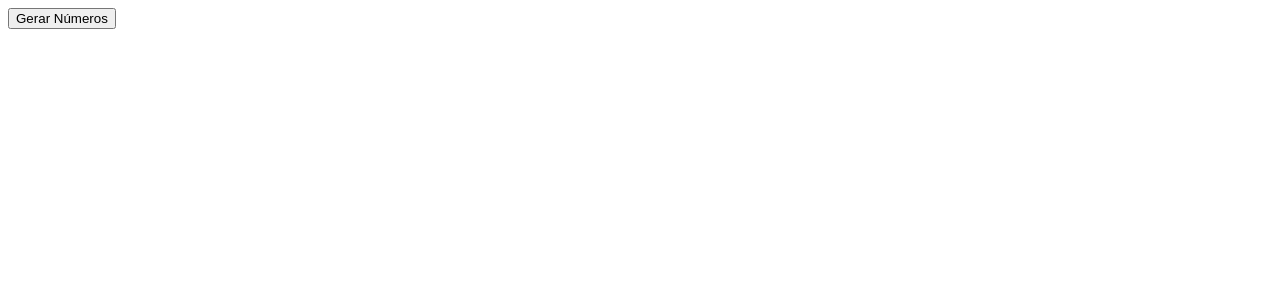
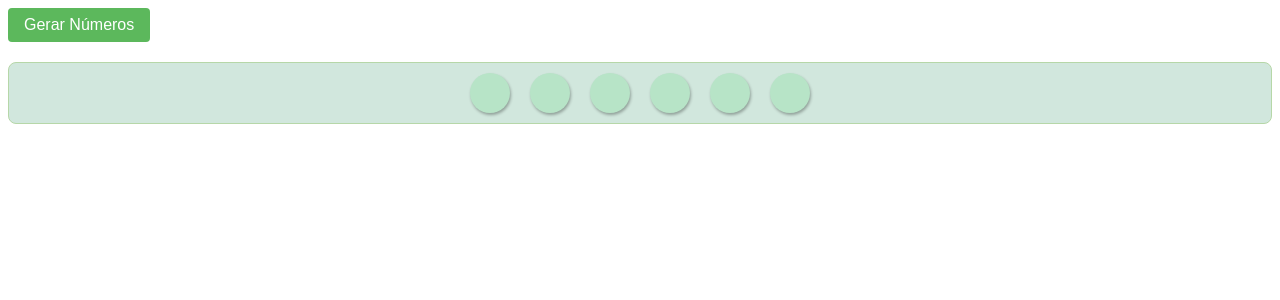
Before and after one commit to tfalc/sortedNumber, an Angular app: page / in a window 1280 px wide. Shown: the top 300 px of the page. Built offline with nearby package versions, Linux system fonts and the light colour scheme.

Commit message:
Update styles.css

```diff
--- a/src/styles.css
+++ b/src/styles.css
@@ -1 +1,55 @@
 /* You can add global styles to this file, and also import other style files */
+.number-container {
+    display: flex;
+    flex-wrap: wrap;
+    justify-content: center;
+    background-color: #d1e7dd;
+    border: 1px solid #b6d7a8;
+    border-radius: 8px;
+    padding: 10px;
+    margin-top: 20px;
+}
+
+.number {
+    background-color: #b7e4c7;
+    color: #385a50;
+    font-size: 24px;
+    width: 40px;
+    height: 40px;
+    border-radius: 50%;
+    margin: 0 10px;
+    display: flex;
+    justify-content: center;
+    align-items: center;
+    box-shadow: 1px 2px 3px rgba(0, 0, 0, 0.3);
+  }
+
+.number-container span {
+    display: inline-block;
+    width: 40px;
+    height: 40px;
+    background-color: #9bc1bc;
+    border-radius: 50%;
+    text-align: center;
+    line-height: 40px;
+    font-size: 20px;
+    margin: 5px;
+    color: white;
+}
+
+.custom-button {
+    background-color: #5cb85c;
+    border: none;
+    color: white;
+    padding: 8px 16px;
+    text-align: center;
+    text-decoration: none;
+    display: inline-block;
+    font-size: 16px;
+    border-radius: 4px;
+    cursor: pointer;
+}
+
+.custom-button:hover {
+    background-color: #449d44;
+}
```
